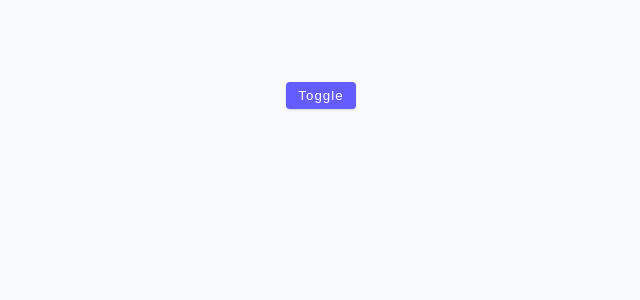
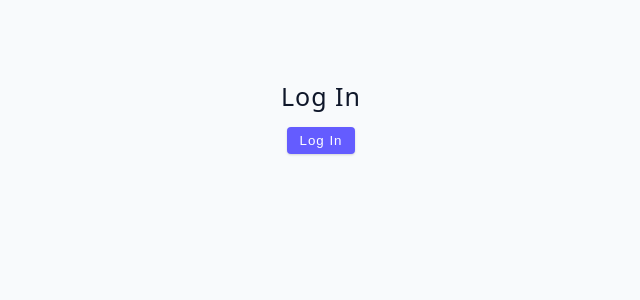
Before and after one commit to ThisisNirmalJaiswal/ReactJSPractice, a React (Vite) app: page / in a window 1280 px wide. Shown: the top 300 px of the page, without its empty margins (319-959 px from the left). Built offline with nearby package versions, Linux system fonts and the light colour scheme; the HTML template or start-up script is replaced by a standard one.

Commit message:
user challenge

```diff
--- a/src/App.jsx
+++ b/src/App.jsx
@@ -1,4 +1,4 @@
-import Final from './tutorial/03-conditional-rendering/final/06-toggle-challenge';
+import Final from './tutorial/03-conditional-rendering/final/07-user-challenge';
 
 function App() {
   return (
--- a/src/tutorial/03-conditional-rendering/final/07-user-challenge.jsx
+++ b/src/tutorial/03-conditional-rendering/final/07-user-challenge.jsx
@@ -1,11 +1,46 @@
+// import { useState } from 'react';
+
+// const UserChallenge = () => {
+//   const [user, setUser] = useState(null);
+
+//   const login = () => {
+//     // normally connect to db or api
+//     setUser({ name: 'vegan food truck' });
+//   };
+//   const logout = () => {
+//     setUser(null);
+//   };
+
+//   return (
+//     <div>
+//       {user ? (
+//         <div>
+//           <h4>hello there, {user.name}</h4>
+//           <button className='btn' onClick={logout}>
+//             logout
+//           </button>
+//         </div>
+//       ) : (
+//         <div>
+//           <h4>Please Login</h4>
+//           <button className='btn' onClick={login}>
+//             login
+//           </button>
+//         </div>
+//       )}
+//     </div>
+//   );
+// };
+
+// export default UserChallenge;
+
 import { useState } from 'react';
 
 const UserChallenge = () => {
   const [user, setUser] = useState(null);
 
   const login = () => {
-    // normally connect to db or api
-    setUser({ name: 'vegan food truck' });
+    setUser({ name: 'Nirmal' });
   };
   const logout = () => {
     setUser(null);
@@ -15,16 +50,16 @@ const UserChallenge = () => {
     <div>
       {user ? (
         <div>
-          <h4>hello there, {user.name}</h4>
+          <h4>Hello There, {user.name}</h4>
           <button className='btn' onClick={logout}>
-            logout
+            Log out
           </button>
         </div>
       ) : (
         <div>
-          <h4>Please Login</h4>
+          <h4>Log In</h4>
           <button className='btn' onClick={login}>
-            login
+            Log in
           </button>
         </div>
       )}
```
